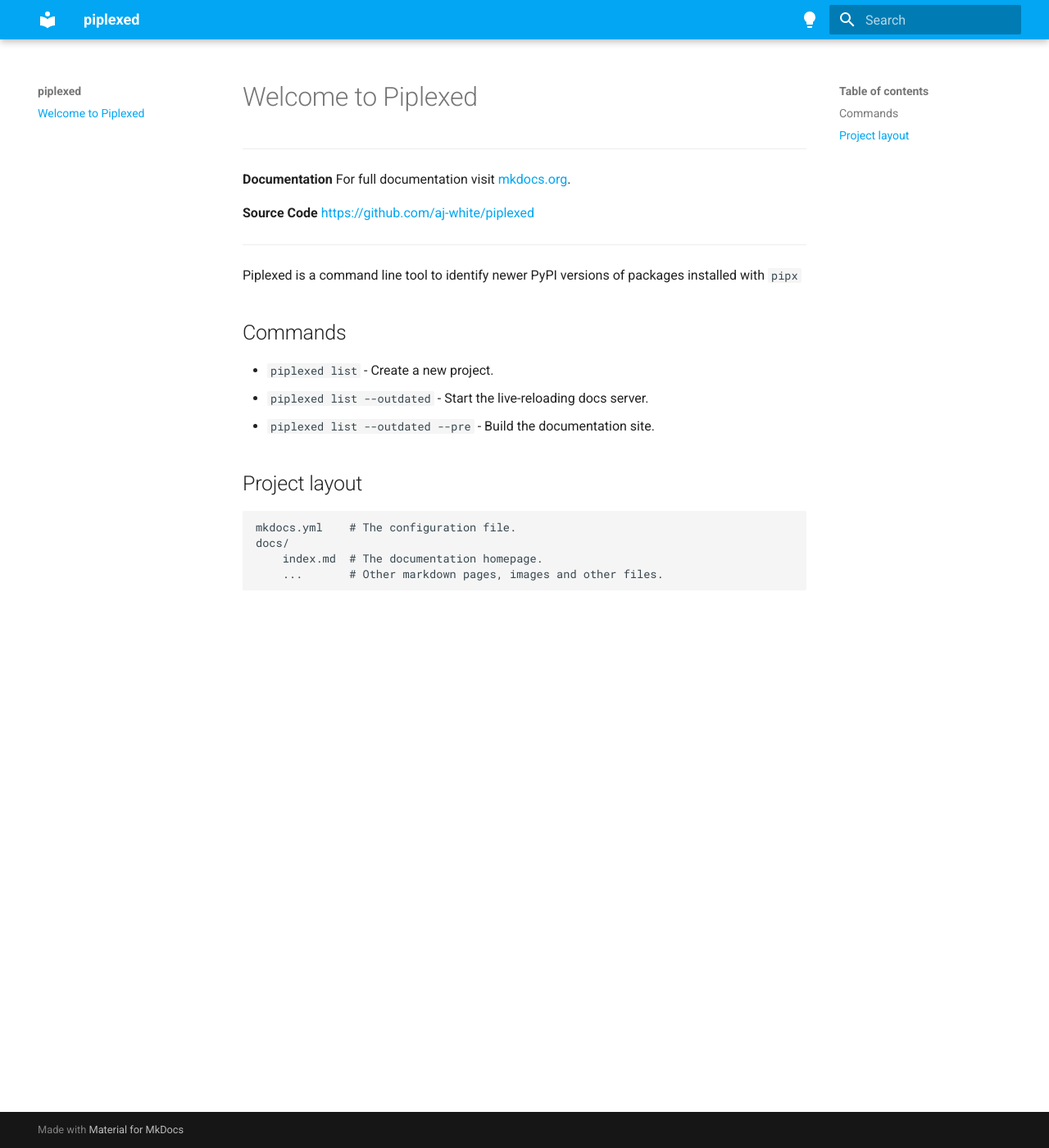
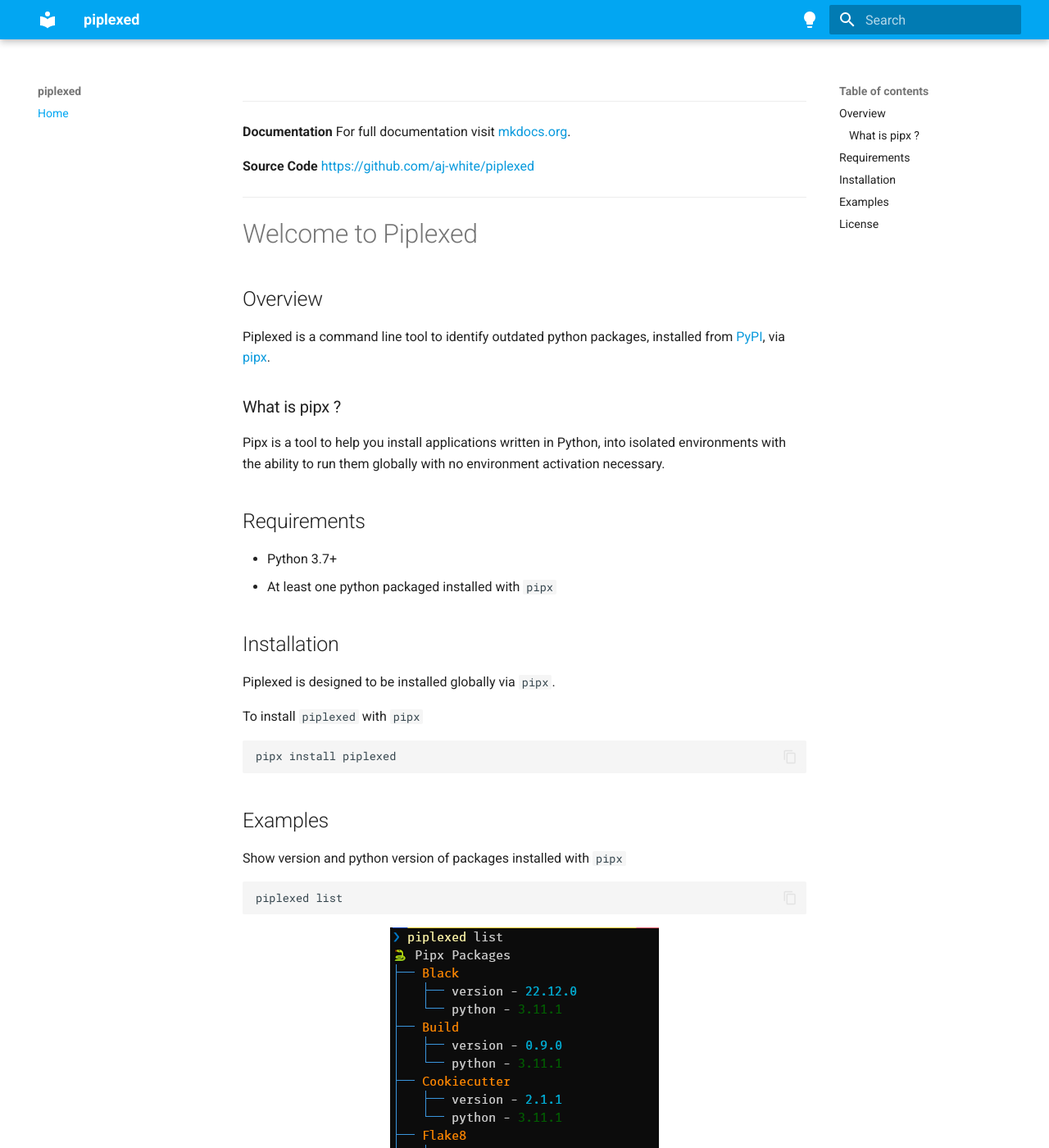
Before and after one commit to aj-white/piplexed, an MkDocs documentation site: the page built from docs/index.md, in a window 1280 px wide and 1400 px high. Shown: the whole window at 82% size. Built offline with MkDocs 1.6.1 and Material for MkDocs 9.7.7, drawn with Linux system fonts in a browser that asks for light colours; some of the changed text lies outside the part shown.

Commit message:
add index.md

````diff
--- /dev/null
+++ b/docs/css/custom.css
@@ -0,0 +1,4 @@
+.md-content {
+    --md-typeset-a-color: #099add;
+    --md-typeset-code-color: #099add;
+  }
--- a/docs/index.md
+++ b/docs/index.md
@@ -1,4 +1,3 @@
-# Welcome to Piplexed
 
 ---
 **Documentation** For full documentation visit [mkdocs.org](https://www.mkdocs.org).
@@ -6,17 +5,69 @@
 **Source Code** [https://github.com/aj-white/piplexed](https://github.com/aj-white/piplexed)
 
 ---
-Piplexed is a command line tool to identify newer PyPI versions of packages installed with `pipx`
 
-## Commands
+# Welcome to Piplexed
 
-* `piplexed list` - Create a new project.
-* `piplexed list --outdated` - Start the live-reloading docs server.
-* `piplexed list --outdated --pre` - Build the documentation site.
 
-## Project layout
+## Overview
 
-    mkdocs.yml    # The configuration file.
-    docs/
-        index.md  # The documentation homepage.
-        ...       # Other markdown pages, images and other files.
+Piplexed is a command line tool to identify outdated python packages, installed from [PyPI](https://pypi.org/), via [pipx](https://pypa.github.io/pipx/).
+
+### What is pipx ?
+
+Pipx is a tool to help you install applications written in Python, into isolated environments with the ability to run them globally with no environment activation necessary.
+
+
+## Requirements
+
+- Python 3.7+
+- At least one python packaged installed with `pipx`
+
+## Installation
+
+Piplexed is designed to be installed globally via `pipx`.
+
+To install `piplexed` with `pipx`
+
+```console
+pipx install piplexed
+```
+
+
+## Examples
+
+Show version and python version of packages installed with `pipx`
+```console
+piplexed list
+```
+<p align="center">
+<a href="https://github.com/aj-white/piplexed/raw/main/docs/img/piplexed-list.PNG">
+<img src="https://github.com/aj-white/piplexed/raw/main/docs/img/piplexed-list.PNG"/>
+</a>
+</p>
+
+Show the installed version of a package and the latest PyPI verision, ignoring pre-release and dev versions
+```console
+piplexed list --outdated
+```
+
+<p align="center">
+<a href="https://github.com/aj-white/piplexed/raw/main/docs/img/piplexed-list-outdated.PNG">
+<img src="https://github.com/aj-white/piplexed/raw/main/docs/img/piplexed-list-outdated.PNG" width=300/>
+</a>
+</p>
+
+Show the installed version of a package and the latest PyPI verision, including pre-release and dev versions
+```console
+piplexed list --outdated --pre
+```
+
+<p align="center">
+<a href="https://github.com/aj-white/piplexed/raw/main/docs/img/piplexed-list-outdated-pre.PNG">
+<img src="https://github.com/aj-white/piplexed/raw/main/docs/img/piplexed-list-outdated-pre.PNG" width=300/>
+</a>
+</p>
+
+## License
+
+This project is licensed under the terms of the MIT license.
--- a/mkdocs.yml
+++ b/mkdocs.yml
@@ -18,3 +18,8 @@
     toggle:
       icon: material/lightbulb-outline
       name: Switch to dark mode
+  features:
+      - content.code.copy
+
+extra_css:
+- css/custom.css
````
